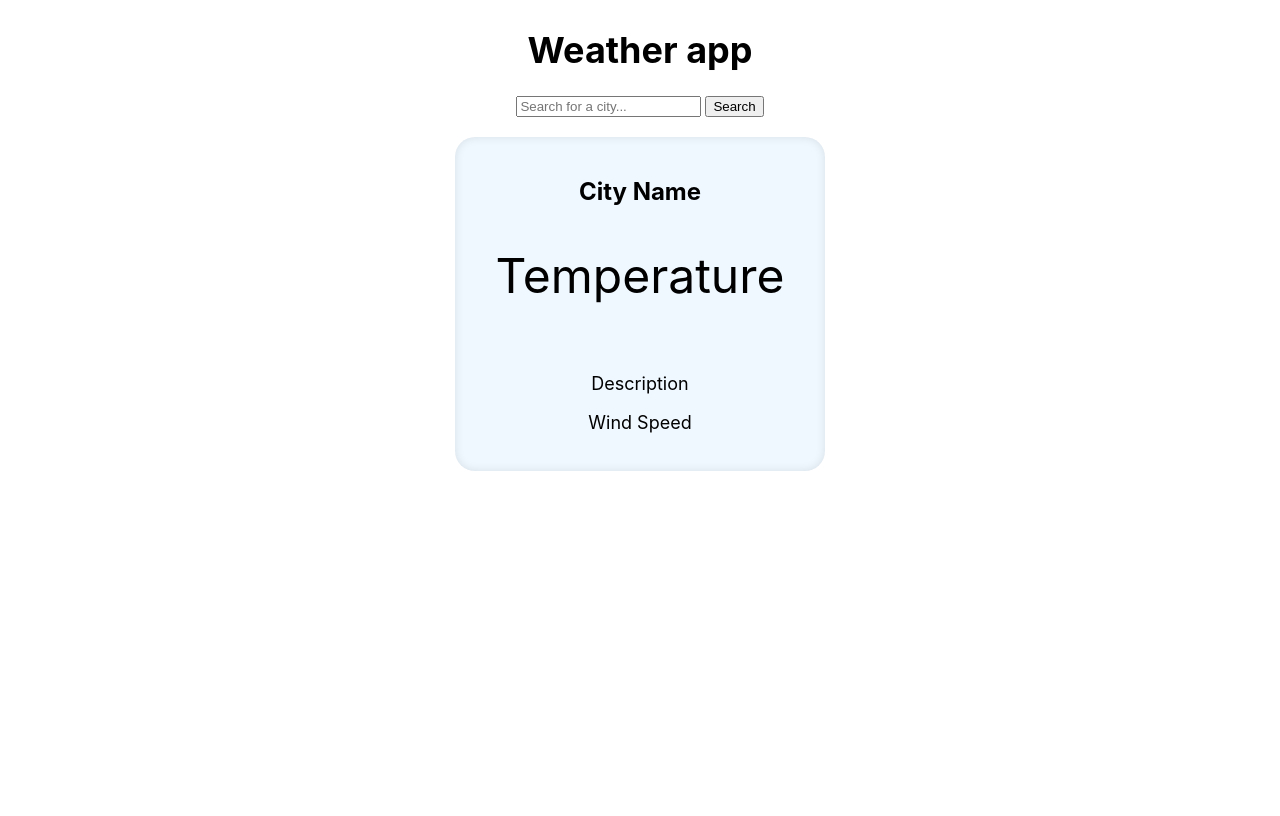
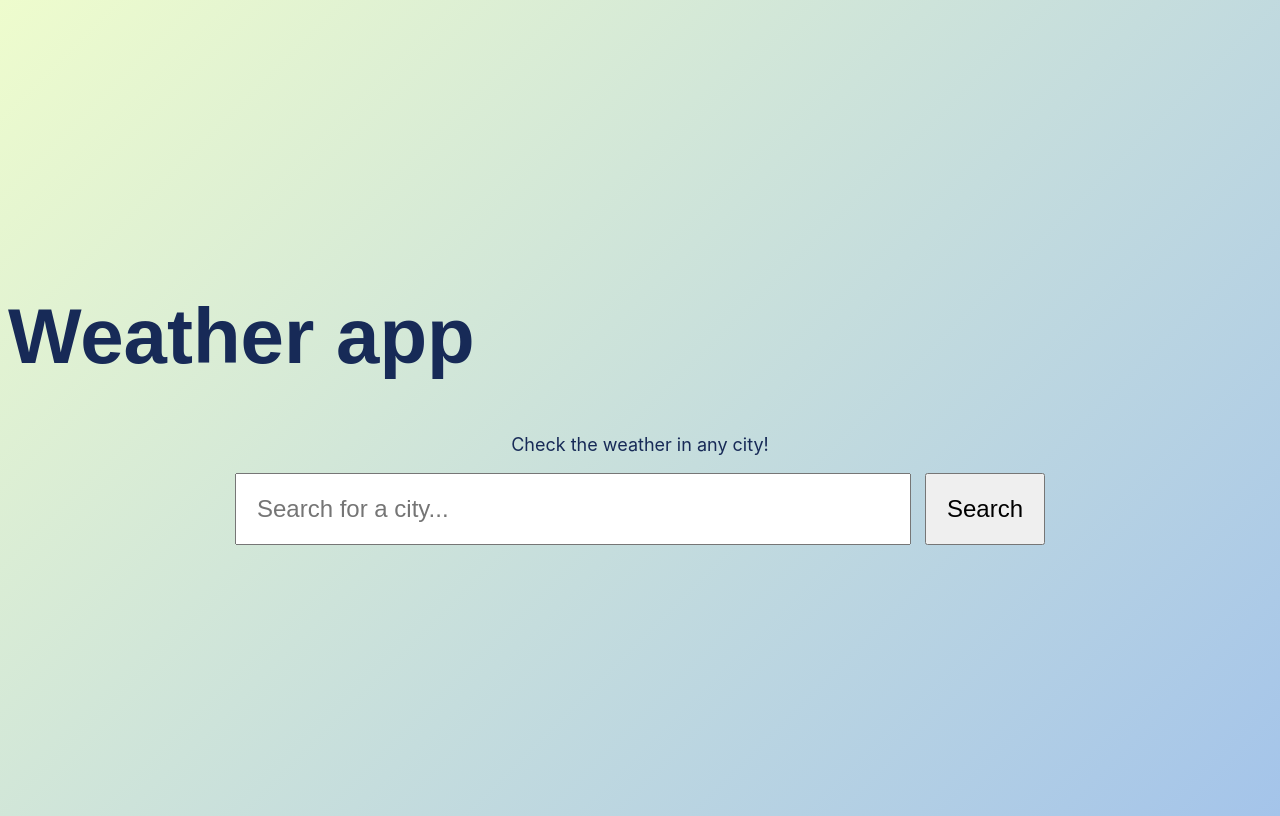
Before and after one commit to peozna/js-weatherApp, a plain HTML site: page index.html in a window 1280 px wide. Drawn offline with Linux system fonts and the light colour scheme.

Commit message:
Added states before and after search with some styling

```diff
--- a/index.html
+++ b/index.html
@@ -7,15 +7,16 @@
     <link rel="stylesheet" href="style.css">
 </head>
 
-<body>
+<body class = "start-state">
     <div class = "topnav">
         <h1>Weather app</h1>
+        <p id="slogan">Check the weather in any city!</p>
         <input type="text" id="searchInput" placeholder="Search for a city...">
         <button id="searchButton">Search</button>
     </div>
 
-    <div class = "weather-container">
-        <h2 id="cityName">City Name</h2>
+    <div id = "weatherContainer" class = "weather-container">
+        <p id="cityName">City Name</p>
         <p id="temperature">Temperature</p>
         <p id="description">Description</p>
         <p id="windSpeed">Wind Speed</p>
--- a/script.js
+++ b/script.js
@@ -56,6 +56,14 @@ searchButton.addEventListener('click', (event) => {
 
                windSpeed.textContent = "Wind Speed: " + data.current_weather.windspeed + " km/h"
                cityName.textContent = city
+
+               displayWeatherContainer()
           })
+        })})
 
-        })})
+        function displayWeatherContainer() {
+            const weatherContainer = document.getElementById('weatherContainer')
+            weatherContainer.style.display = 'block'
+
+            document.body.classList.add('result-state')
+        }
--- a/style.css
+++ b/style.css
@@ -1,35 +1,105 @@
 
-body {
-    display: grid;
-    place-items: center;
-    text-align: center;
+:root {
+    /*Font families*/
+    --font-primary: Inter, sans-serif;
+    --font-start-state: 'Space Grotesk', sans-serif;
+
+    /*Font sizes*/
+    --font-size-small: 14px;
+    --font-size-medium: 18px;
+    --font-size-large: 24px;
+    --font-size-xlarge: 36px;
+    --font-size-xxlarge: 78px;
+
+    /*Spacing*/
+    --spacing-small: 8px;
+    --spacing-medium: 16px;
+    --spacing-large: 24px;
 }
 
+/*Text styling*/
 h1 {
     margin-top: 20px;
-    font-size: 36px;
-    font-family: Inter, sans-serif;
+    font-size: var(--font-size-xlarge);
+    font-family: var(--font-primary);
 }
 
 h2 {
     margin-top: 20px;
-    font-size: 24px;
-    font-family: Inter, sans-serif;
+    font-size: var(--font-size-large);
+    font-family: var(--font-primary);
 }
 
 p {
     margin-top: 10px;
-    font-size: 18px;
-    font-family: Inter, sans-serif;
+    font-size: var(--font-size-medium);
+    font-family: var(--font-primary);
+}
+
+body {
+    height: 100vh;
+    display: grid;
+    align-items: center;
+    text-align: center;
+
+}
+
+/*Styling for start state*/
+body.start-state {
+    background: linear-gradient(135deg, #eefccd, #a4c4ea);
+    color: #172a57;
+}
+
+.start-state #searchInput {
+    padding: 20px;
+    font-size: var(--font-size-large);
+    width: 50%;
+    max-width: 90%;
+}
+
+.start-state #searchButton {
+    padding: 20px;
+    font-size: var(--font-size-large);
+    margin-left: 10px;
+}
+
+.start-state h1 {
+    text-align: left;
+    font-size: var(--font-size-xxlarge);
+    font-family: var(--font-start-state);
+
+}
+
+/*Styling for result state*/
+.result-state #searchInput {
+    padding: 5px;
+    font-size: var(--font-size-small);
+    width: 30%;
+    max-width: 50%;
+
+}
+
+.result-state #searchButton {
+    padding: 5px;
+    font-size: var(--font-size-small);
+    margin-left: 10px;
+}
+
+.result-state h1 {
+    text-align: center;
+    font-size: var(--font-size-large);
+    font-family: var(--font-primary);
 }
 
 .weather-container {
-    margin-top: 20px;
+    display: none;
     padding: 20px;
     background-color: aliceblue;
+    background: linear-gradient(135deg, #e6e6e6, #d0d0d0);
+    background: opacity(2.0);
     border-radius: 20px;
     max-width: 100%;
-    box-shadow: inset 0 0 10px rgba(0, 0, 0, 0.1);
+    box-shadow: 0 4px 8px rgba(0, 0, 0, 0.1);
 }
 
 #temperature {
```
